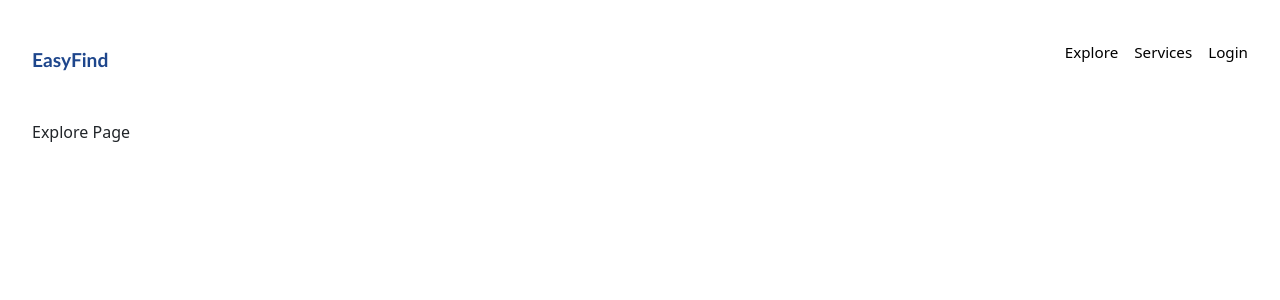
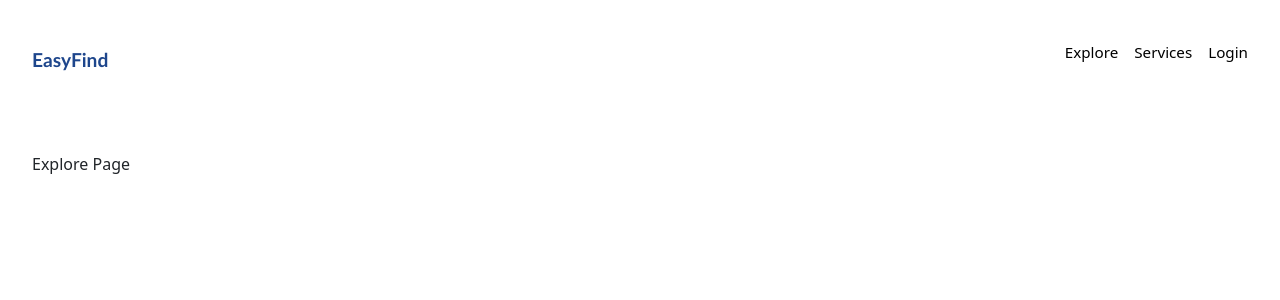
Before and after one commit to dakinnir/EasyFind, a React (Create React App) app: page / in a window 1280 px wide. Shown: the top 300 px of the page. Built offline with nearby package versions, Linux system fonts and the light colour scheme.

Commit message:
Modified App.js component

```diff
--- a/src/App.css
+++ b/src/App.css
@@ -1,3 +1,3 @@
 .main-container {
-  margin: 0 2rem;
+  margin: 2rem 2rem;
 }
--- a/src/App.js
+++ b/src/App.js
@@ -3,6 +3,7 @@
 import "./App.css";
 import { MainHeader } from "./common/navigation/MainHeader";
 import { Navbar } from "./common/navigation/Navbar";
+import { Login } from "./login/Login";
 
 // Currently being used for navbar demo
 const ExplorePage = () => {
@@ -11,10 +12,6 @@
 
 const ServicesPage = () => {
   return <div>Services Page</div>;
-};
-
-const LoginPage = () => {
-  return <div>Login Page</div>;
 };
 
 function App() {
@@ -28,7 +25,7 @@
         <Route path="/" element={<ExplorePage />}></Route>
         <Route path="/explore" element={<ExplorePage />}></Route>
         <Route path="/services" element={<ServicesPage />}></Route>
-        <Route path="/login" element={<LoginPage />}></Route>
+        <Route path="/login" element={<Login />}></Route>
       </Routes>
       </main>
     </React.Fragment>
```
